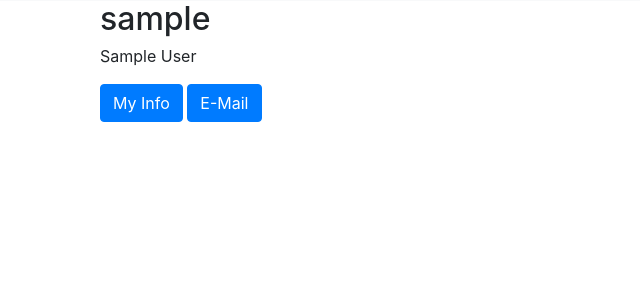
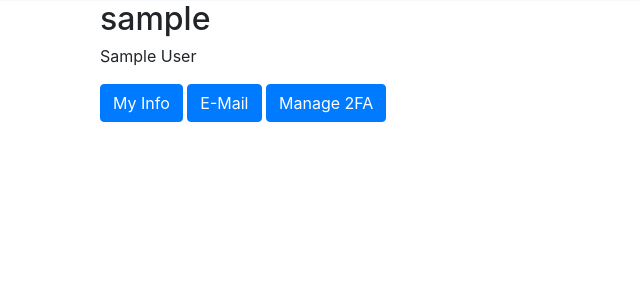
Before and after one commit to omporter/Koinrex, a Django app: a page that uses koinrex/templates/users/user_detail.html in a window 1280 px wide. Shown: the part 58-359 px from the top of the page, without its empty margins (0-640 px from the left). Run offline with Django 3.2, Linux system fonts and the light colour scheme; the visitor is signed in with stand-in values (Sample User, id 1); data comes from the database, SQL or seed files in the repository; some libraries are stand-ins or nearby versions.

Commit message:
added link to add 2FA setup on user detail page

```diff
--- a/koinrex/templates/users/user_detail.html
+++ b/koinrex/templates/users/user_detail.html
@@ -24,6 +24,7 @@
     <a class="btn btn-primary" href="{% url 'users:update' %}" role="button">My Info</a>
     <a class="btn btn-primary" href="{% url 'account_email' %}" role="button">E-Mail</a>
     <!-- Your Stuff: Custom user template urls -->
+    <a class="btn btn-primary" href="{% url 'two-factor-setup' %}" role="button">Manage 2FA</a>
   </div>
 
 </div>
```
